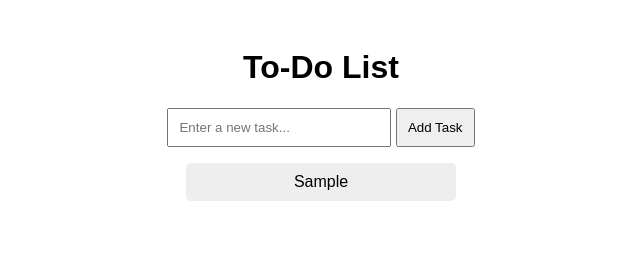
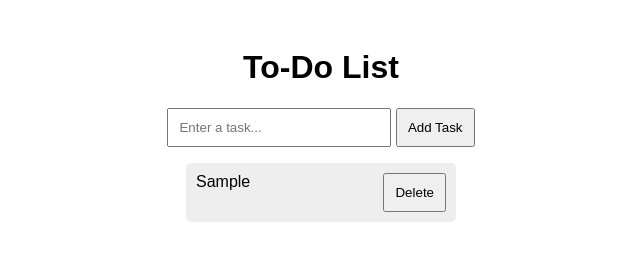
Before and after one commit to anaxml2007/my-task-manager, a plain HTML site: page index.html in a window 1280 px wide. Both pictures are taken after typing "Sample" into the empty fields and a click on the button "Add Task". Shown: the whole page, without its empty margins (319-959 px from the left). Drawn offline with Linux system fonts and the light colour scheme.

Commit message:
Enhance to-do list item interaction and styling
Updated task input placeholder and modified list item structure to include a delete button.

```diff
--- a/index.html
+++ b/index.html
@@ -7,12 +7,14 @@
         input { padding: 10px; width: 200px; }
         button { padding: 10px; cursor: pointer; }
         ul { list-style-type: none; padding: 0; }
-        li { background: #eee; margin: 5px auto; padding: 10px; width: 250px; border-radius: 5px; }
+        li { background: #eee; margin: 5px auto; padding: 10px; width: 250px;
+             display: flex; justify-content: space-between; border-radius: 5px; }
+        .done { text-decoration: line-through; color: gray; }
     </style>
 </head>
 <body>
     <h1>To-Do List</h1>
-    <input type="text" id="taskInput" placeholder="Enter a new task...">
+    <input type="text" id="taskInput" placeholder="Enter a task...">
     <button onclick="addTask()">Add Task</button>
     <ul id="taskList"></ul>
 
@@ -22,7 +24,10 @@
             let list = document.getElementById("taskList");
             if (input.value !== "") {
                 let li = document.createElement("li");
-                li.innerText = input.value;
+                li.innerHTML = `
+                    <span onclick="this.classList.toggle('done')">${input.value}</span>
+                    <button onclick="this.parentElement.remove()">Delete</button>
+                `;
                 list.appendChild(li);
                 input.value = "";
             }
```
